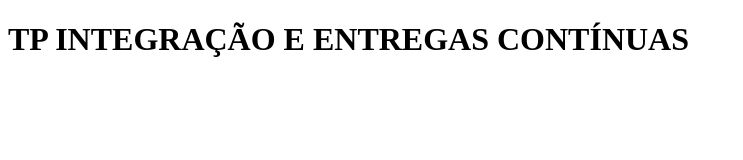
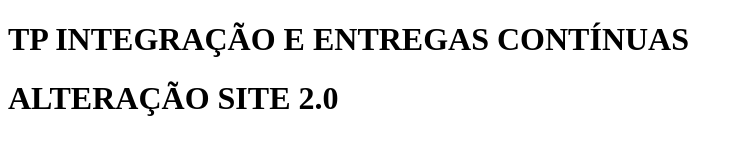
Before and after one commit to deenieu/CI_CD, a plain HTML site: page index.html in a window 1280 px wide. Shown: the whole page, without its empty margins (0-743 px from the left). Drawn offline with Linux system fonts and the light colour scheme.

Commit message:
alteração2

```diff
--- a/index.html
+++ b/index.html
@@ -8,5 +8,6 @@
 </head>
 <body>
     <h1>TP INTEGRAÇÃO E ENTREGAS CONTÍNUAS </h1>
+    <h1>ALTERAÇÃO SITE 2.0 </h1>
 </body>
 </html>
```
